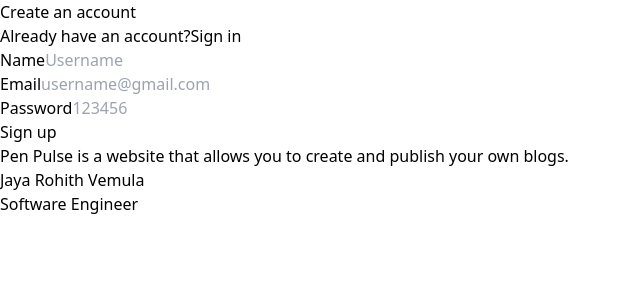
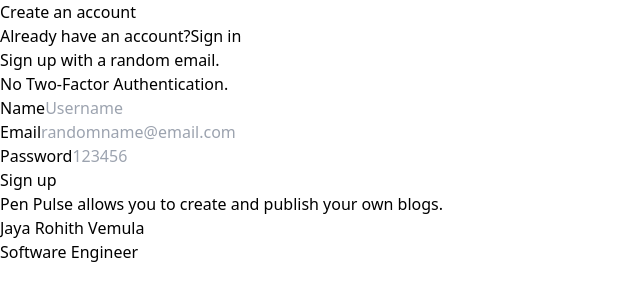
Before and after one commit to Jaya-Rohith-Vemula/medium, a React (Vite) app in the folder frontend/: page /signup in a window 1280 px wide. Shown: the top 300 px of the page, without its empty margins (0-640 px from the left). Built offline with nearby package versions, Linux system fonts and the light colour scheme; no server answers.

Commit message:
fix: update Auth component to provide signup instructions and change email placeholder

```diff
--- a/frontend/src/components/Auth.tsx
+++ b/frontend/src/components/Auth.tsx
@@ -74,6 +74,12 @@
                 {type === "signin" ? "Sign up" : "Sign in"}
               </Link>
             </div>
+            {type === "signup" && (
+              <div className="text-slate-500 pt-2">
+                Sign up with a random email. <br /> No Two-Factor
+                Authentication.
+              </div>
+            )}
           </div>
           <div className="pt-4">
             {type === "signup" ? (
@@ -93,7 +99,7 @@
             <LabelledInput
               id="email"
               label="Email"
-              placeholder="username@gmail.com"
+              placeholder="randomname@email.com"
               value={postInputs.email}
               onChange={(e) => {
                 setPostInputs({
--- a/frontend/src/components/Quote.tsx
+++ b/frontend/src/components/Quote.tsx
@@ -4,8 +4,7 @@
       <div className="flex justify-center">
         <div className="max-w-lg">
           <div className="text-3xl font-bold">
-            Pen Pulse is a website that allows you to create and publish your
-            own blogs.
+            Pen Pulse allows you to create and publish your own blogs.
           </div>
           <div className="max-w-md text-xl font-semibold text-left mt-4">
             Jaya Rohith Vemula
```
